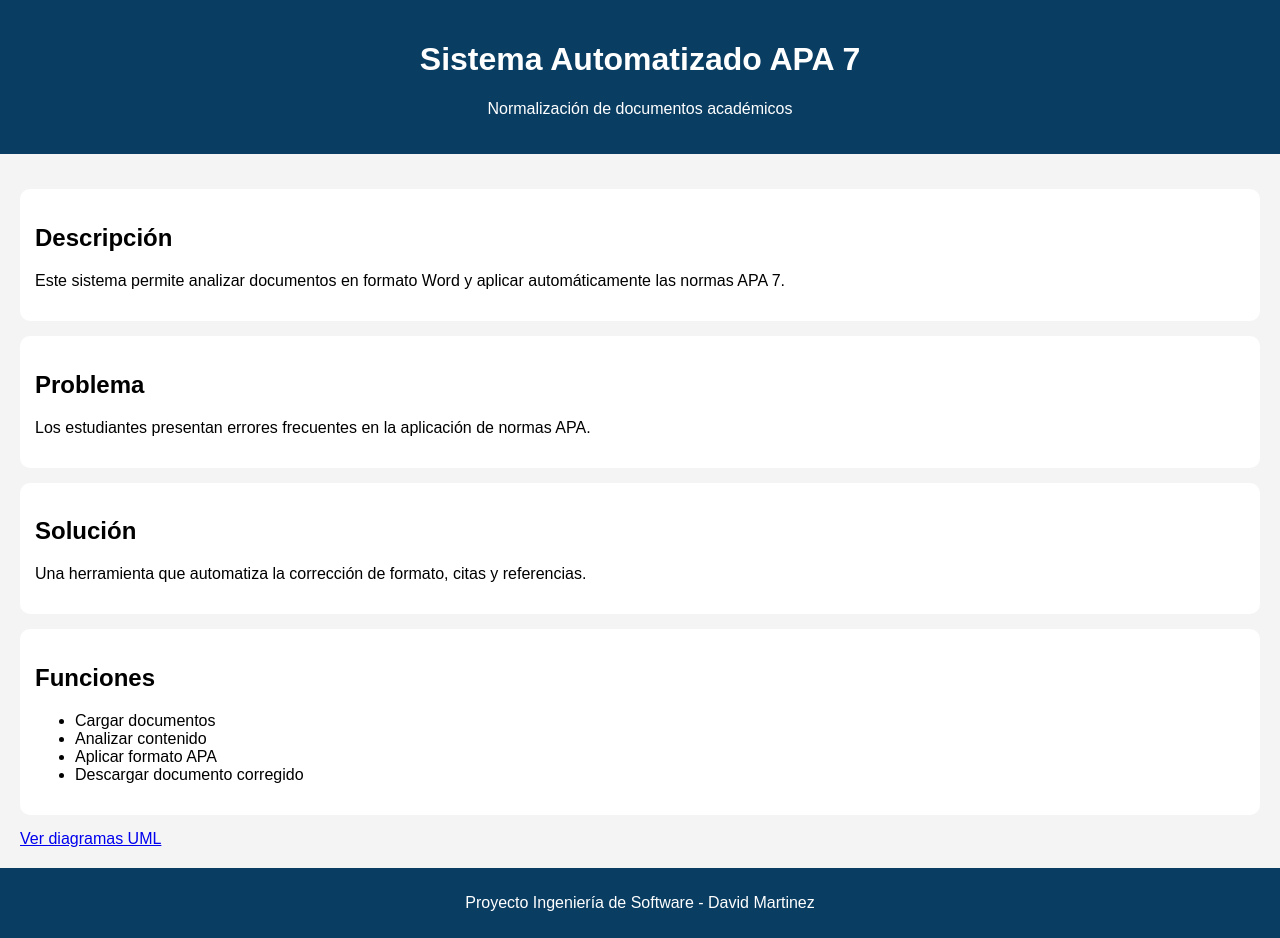
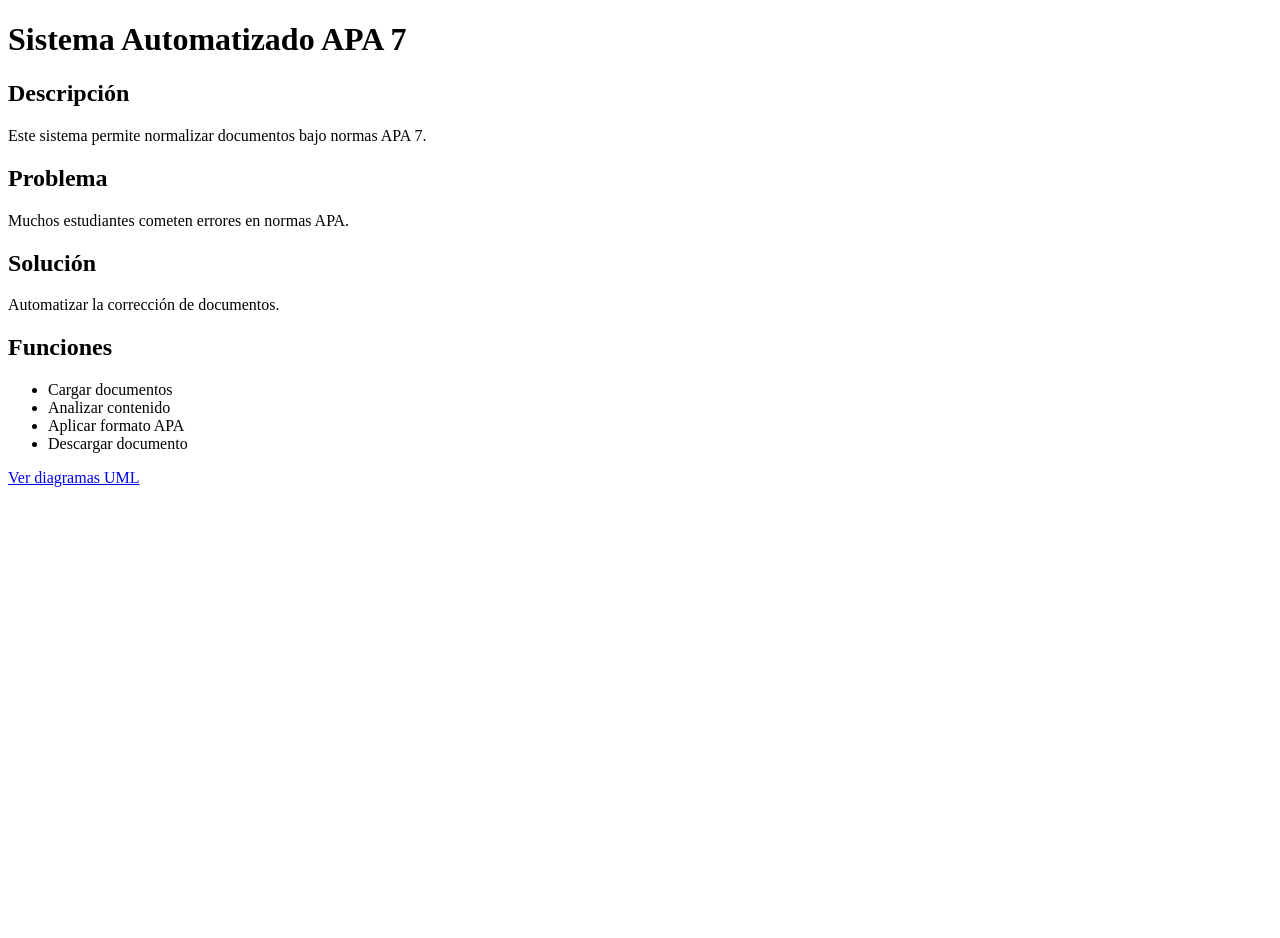
Before and after one commit to d9566585-cloud/sistema-apa7, a plain HTML site: page index (2).html in a window 1280 px wide. After the commit the page ends 800 px from the top, so only its background shows below. Drawn offline with Linux system fonts and the light colour scheme.

Commit message:
Update index (2).html

```diff
--- a/index (2).html
+++ b/index (2).html
@@ -1,78 +1,31 @@
 <!DOCTYPE html>
-<html lang="es">
+<html>
 <head>
-    <meta charset="UTF-8">
-    <title>Sistema APA 7</title>
-    <style>
-        body {
-            font-family: Arial;
-            margin: 0;
-            background-color: #f4f4f4;
-        }
-        header {
-            background: #0a3d62;
-            color: white;
-            padding: 20px;
-            text-align: center;
-        }
-        section {
-            padding: 20px;
-        }
-        .card {
-            background: white;
-            padding: 15px;
-            margin: 15px 0;
-            border-radius: 10px;
-        }
-        footer {
-            background: #0a3d62;
-            color: white;
-            text-align: center;
-            padding: 10px;
-        }
-    </style>
+<title>Sistema APA 7</title>
 </head>
+
 <body>
 
-<header>
-    <h1>Sistema Automatizado APA 7</h1>
-    <p>Normalización de documentos académicos</p>
-</header>
+<h1>Sistema Automatizado APA 7</h1>
 
-<section>
+<h2>Descripción</h2>
+<p>Este sistema permite normalizar documentos bajo normas APA 7.</p>
 
-<div class="card">
-<h2>Descripción</h2>
-<p>Este sistema permite analizar documentos en formato Word y aplicar automáticamente las normas APA 7.</p>
-</div>
+<h2>Problema</h2>
+<p>Muchos estudiantes cometen errores en normas APA.</p>
 
-<div class="card">
-<h2>Problema</h2>
-<p>Los estudiantes presentan errores frecuentes en la aplicación de normas APA.</p>
-</div>
+<h2>Solución</h2>
+<p>Automatizar la corrección de documentos.</p>
 
-<div class="card">
-<h2>Solución</h2>
-<p>Una herramienta que automatiza la corrección de formato, citas y referencias.</p>
-</div>
-
-<div class="card">
 <h2>Funciones</h2>
 <ul>
 <li>Cargar documentos</li>
 <li>Analizar contenido</li>
 <li>Aplicar formato APA</li>
-<li>Descargar documento corregido</li>
+<li>Descargar documento</li>
 </ul>
-</div>
 
 <a href="Diagramas.html">Ver diagramas UML</a>
 
-</section>
-
-<footer>
-<p>Proyecto Ingeniería de Software - David Martinez</p>
-</footer>
-
 </body>
 </html>
```
